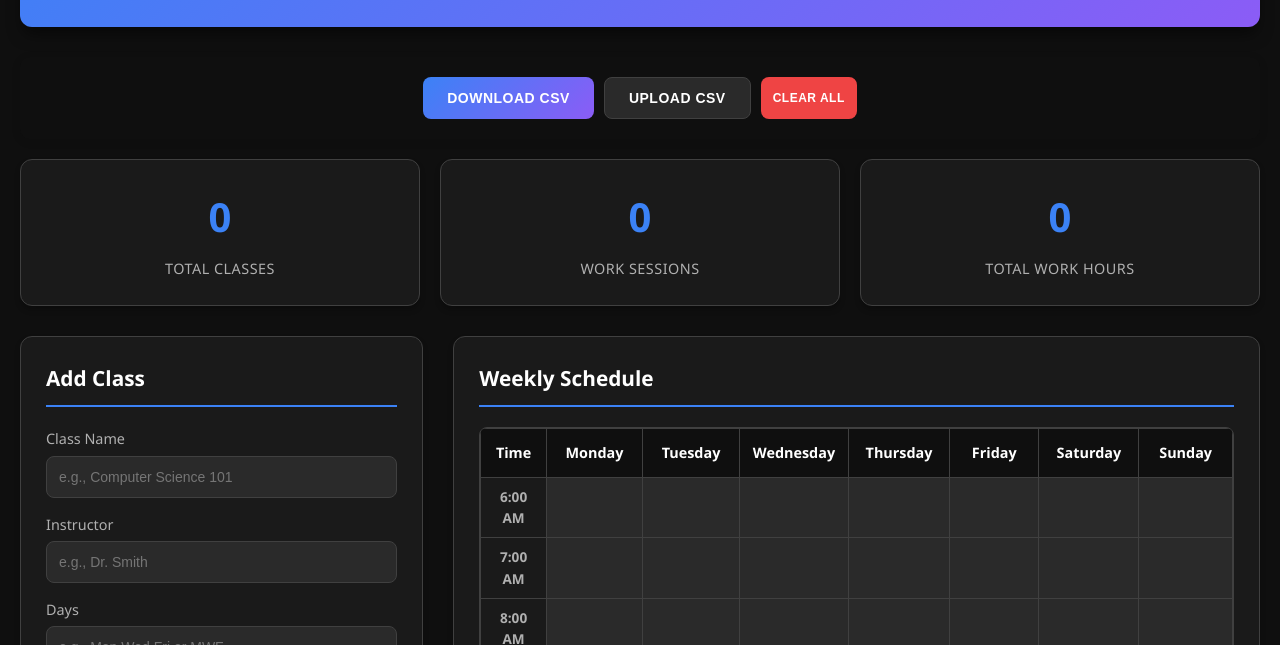
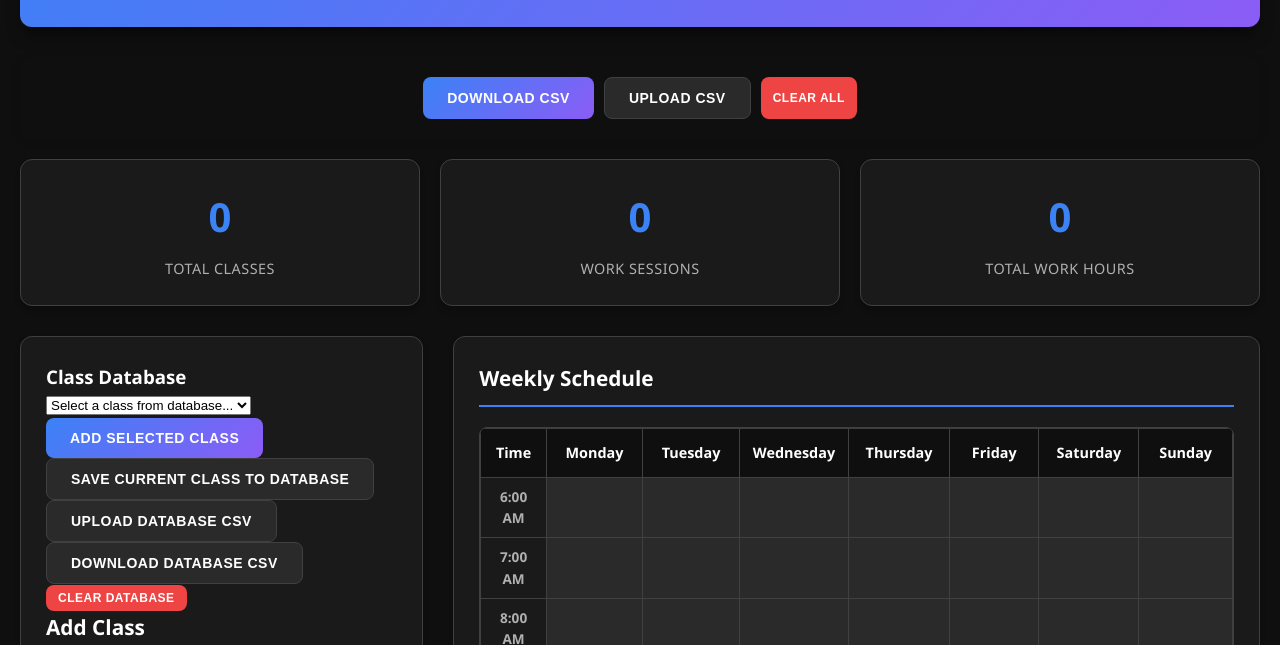
Before and after one commit to simon-dunk/Schedule-Planner-Python, a plain HTML site: page index.html in a window 1280 px wide. Shown: the part 155-800 px from the top of the page. Drawn offline with Linux system fonts and the light colour scheme.

Commit message:
Update index.html

```diff
--- a/index.html
+++ b/index.html
@@ -50,6 +50,21 @@
             <div class="left-panel">
                 <!-- Class Input Section -->
                 <div class="input-section">
+					<div class="class-database-section">
+						<h3>Class Database</h3>
+						<div class="database-controls">
+							<select id="classDatabaseSelect">
+								<option value="">Select a class from database...</option>
+							</select>
+							<button onclick="addClassFromDatabase()" class="btn btn-primary">Add Selected Class</button>
+						</div>
+						<div class="database-buttons">
+							<button onclick="addToClassDatabase()" class="btn btn-secondary">Save Current Class to Database</button>
+							<button onclick="uploadClassDatabase()" class="btn btn-secondary">Upload Database CSV</button>
+							<button onclick="downloadClassDatabase()" class="btn btn-secondary">Download Database CSV</button>
+							<button onclick="clearClassDatabase()" class="btn btn-danger">Clear Database</button>
+						</div>
+					</div>
                     <h2>Add Class</h2>
                     <div class="input-group">
                         <label for="className">Class Name</label>
```
